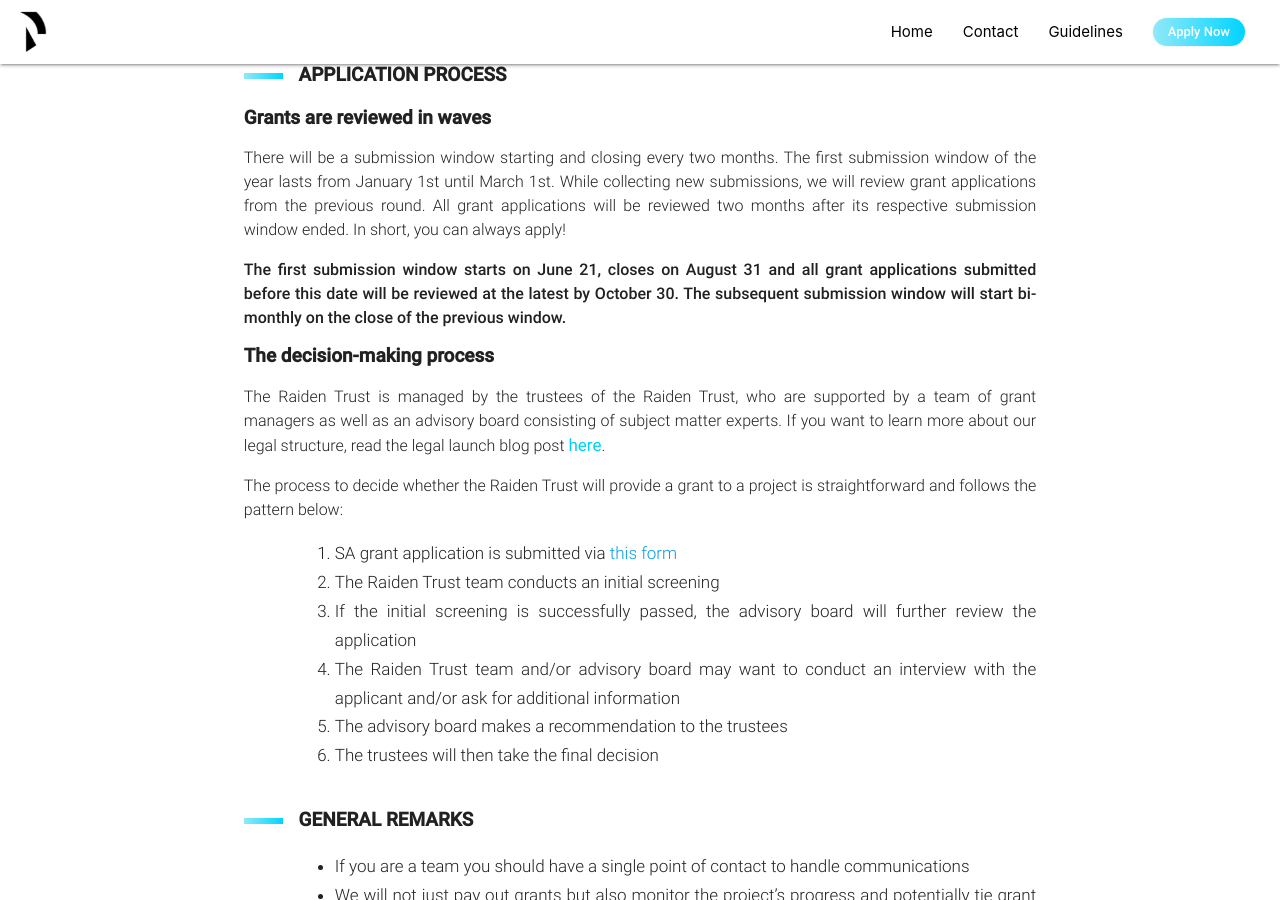
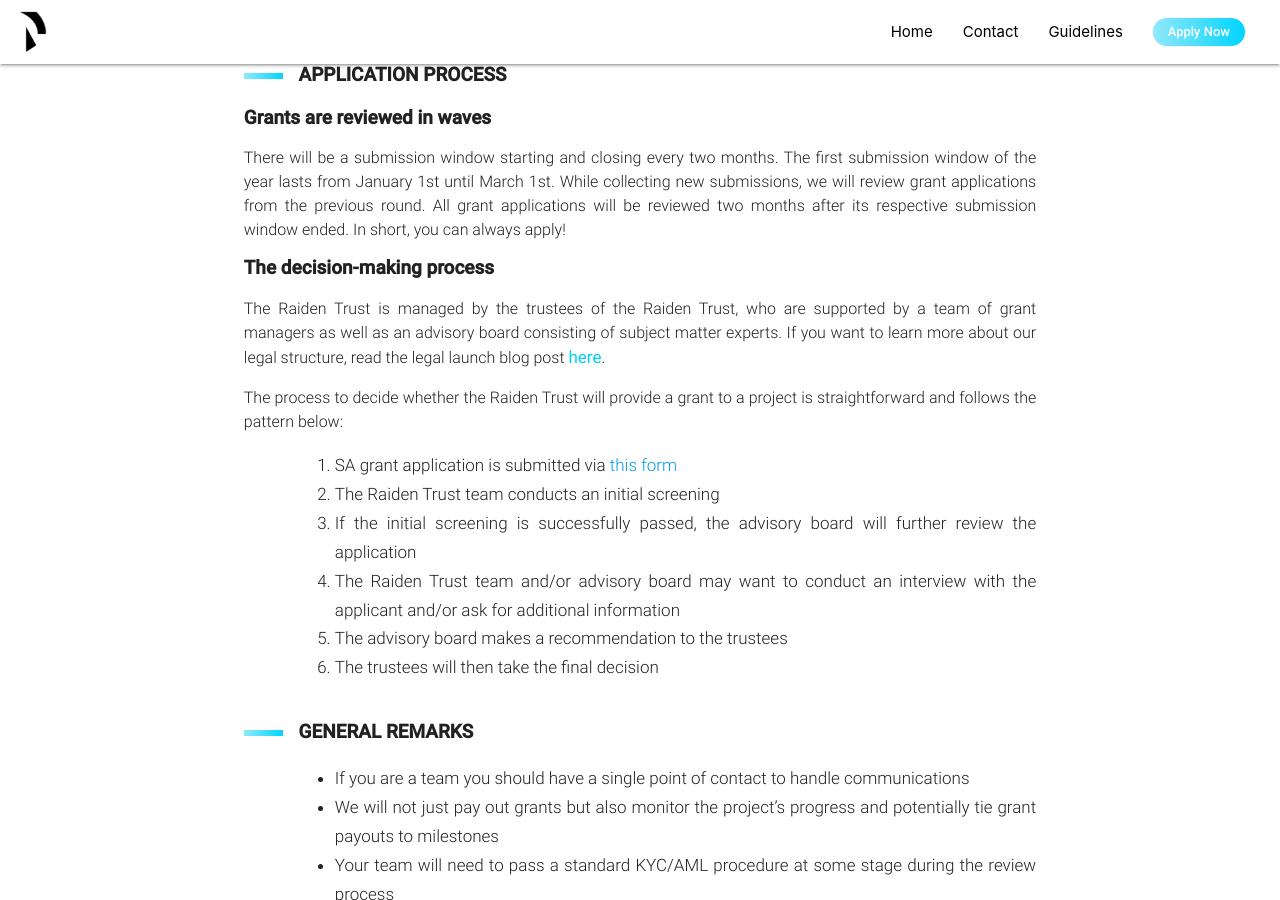
Before and after one commit to raiden-trust/website, a Jekyll site: the page built from guidelines.html, in a window 1280 px wide and 900 px high, scrolled down 1694 px. Built offline with Jekyll 4.4.1, drawn with Linux system fonts in a browser that asks for light colours.

Commit message:
Update guidelines.html

```diff
--- a/_layouts/guidelines.html
+++ b/_layouts/guidelines.html
@@ -131,12 +131,6 @@ layout: default
                 submission window ended. In short, you can always apply!
             </p>
 
-            <p class="justify bold">
-                <span class="bold">The first submission window starts on June 21, closes on August 31 and all grant applications
-                submitted before this date will be reviewed at the latest by October 30. The subsequent submission
-                window will start bi-monthly on the close of the previous window.</span>
-            </p>
-
             <h3 class="no-margin">
                 The decision-making process
             </h3>
```
